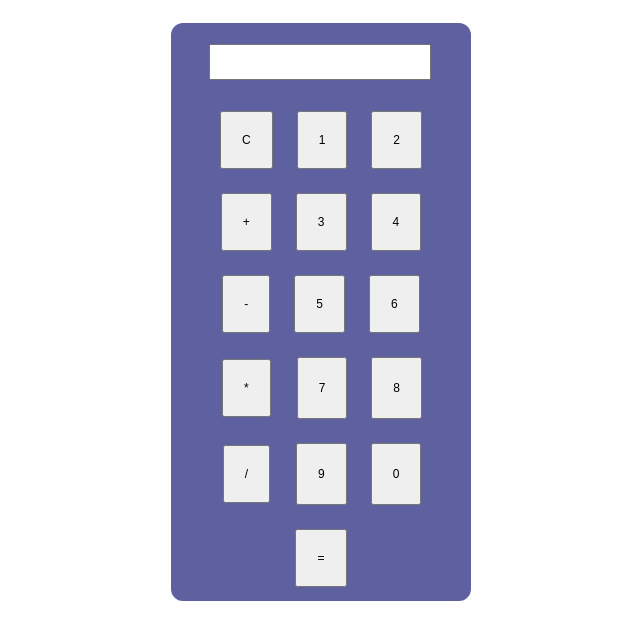
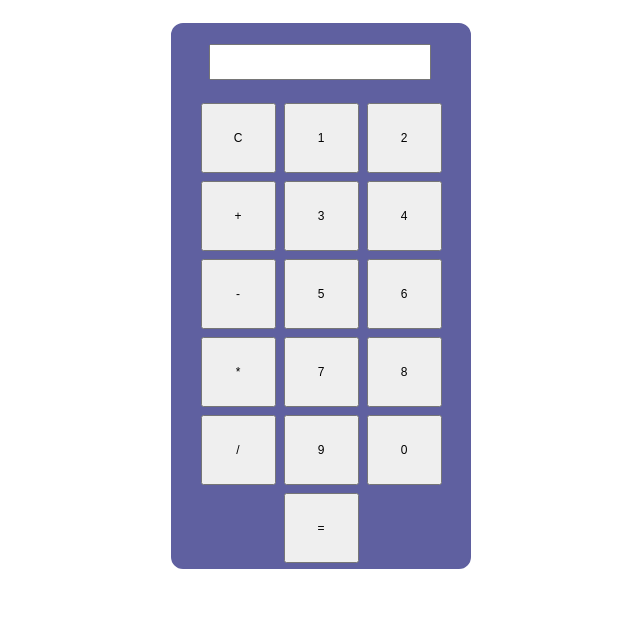
Before and after one commit to Pranshu-15/Basic-Calculator, a plain HTML site: page index.html in a window 1280 px wide. Shown: the whole page, without its empty margins (319-959 px from the left). Drawn offline with Linux system fonts and the light colour scheme.

Commit message:
second-cut

```diff
--- a/index.html
+++ b/index.html
@@ -76,7 +76,7 @@
           6
         </button>
         <button
-          class="btn btn-space"
+          class="btn"
           onclick="currentDisplay += '*';
           document.querySelector('#displayBox').value = currentDisplay;"
         >
@@ -97,7 +97,7 @@
           8
         </button>
         <button
-          class="btn btn-space"
+          class="btn"
           onclick="currentDisplay += '/';
           document.querySelector('#displayBox').value = currentDisplay;"
         >
--- a/style.css
+++ b/style.css
@@ -23,11 +23,9 @@
   justify-content: center;
 }
 .btn {
-  margin: 12px;
-  padding: 20px;
+  width: 75px;
+  height: 70px;
   text-align: center;
   font-size: 12px;
+  margin: 4px;
 }
-.btn-space {
-  margin: 14px;
-}
```
